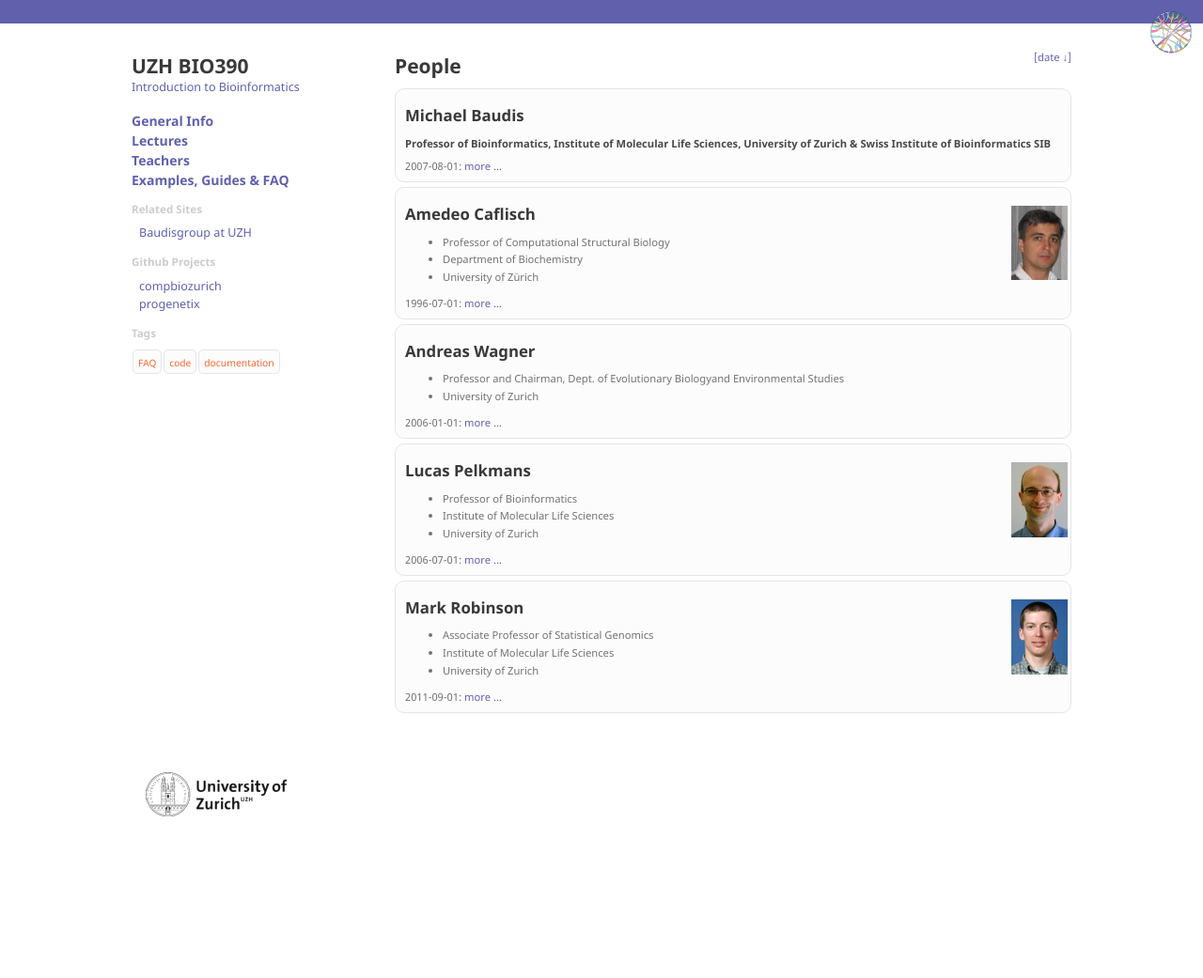
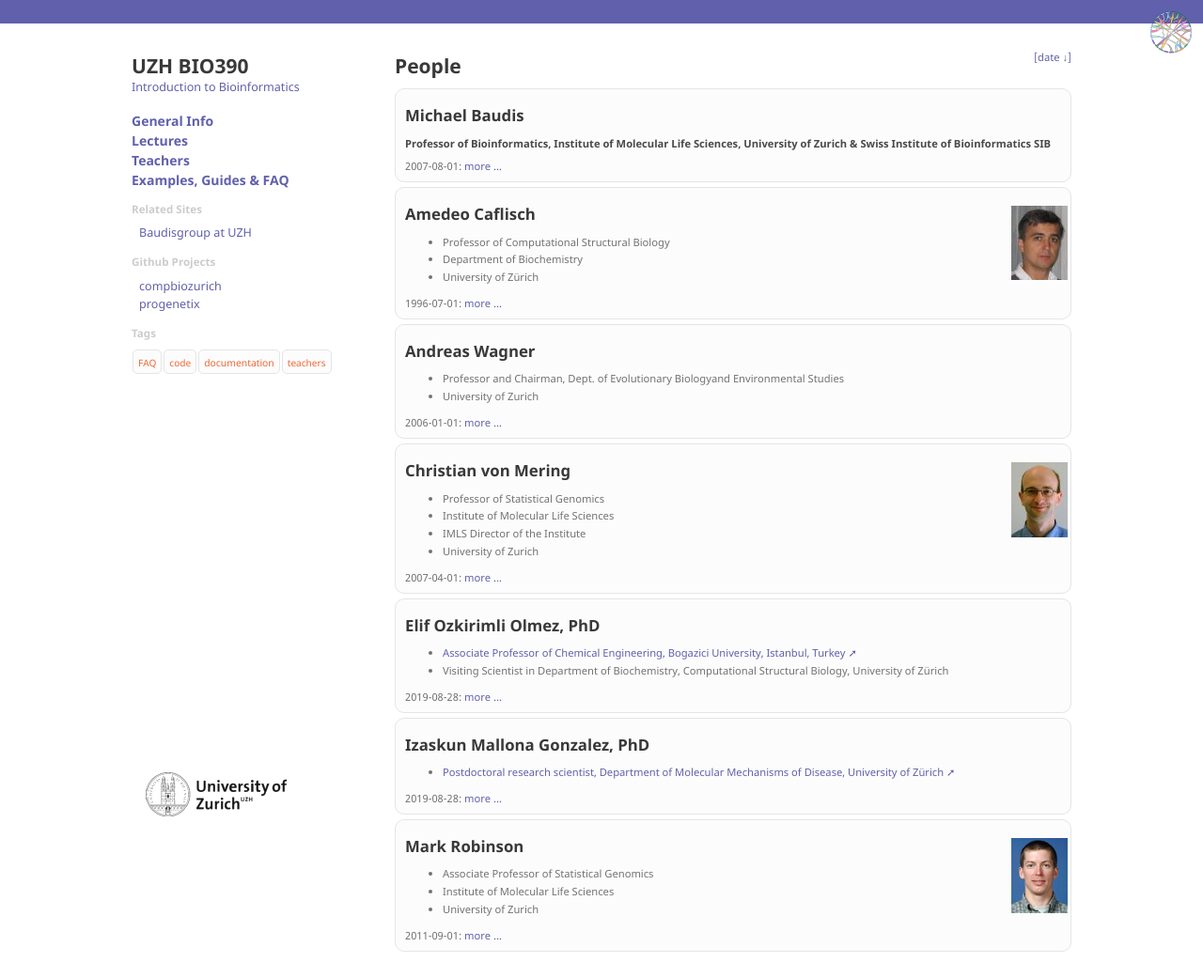
Before and after one commit to compbiozurich/UZH-BIO390, a Jekyll site: the page built from categories/people-alpha-sorted.md, in a window 1280 px wide. Shown: the whole page at 94% size. Built offline with Jekyll 4.4.1, drawn with Linux system fonts in a browser that asks for light colours; before the commit the page ends 900 px from its top, so only the background shows below that.

Commit message:
people pages ...

```diff
--- /dev/null
+++ b/pages/_people/Elif-Ozkirimli-Olmez.md
@@ -0,0 +1,17 @@
+---
+title:  "Elif Ozkirimli Olmez, PhD"
+layout: default
+excerpt_separator: <!--more-->
+date:   2019-08-28
+category:
+  - people
+tags:
+  - teachers
+---
+
+## {{page.title}}
+
+* Associate Professor of Chemical Engineering, Bogazici University, Istanbul, Turkey [➚](http://ozkirimli.che.boun.edu.tr)
+* Visiting Scientist in Department of Biochemistry, Computational Structural Biology, University of Zürich
+
+<!--more-->
--- /dev/null
+++ b/pages/_people/Izaskun-Mallona.md
@@ -0,0 +1,16 @@
+---
+title:  "Izaskun Mallona Gonzalez, PhD"
+layout: default
+excerpt_separator: <!--more-->
+date:   2019-08-28
+category:
+  - people
+tags:
+  - teachers
+---
+
+## {{page.title}}
+
+* Postdoctoral research scientist, Department of Molecular Mechanisms of Disease, University of Zürich [➚](https://www.dmmd.uzh.ch/en/research/baubec/groupmembers/imallona.html)
+
+<!--more-->
```
Also changed, not shown: pages/_people/von-Mering-Christian.md (+6 -5 lines).
